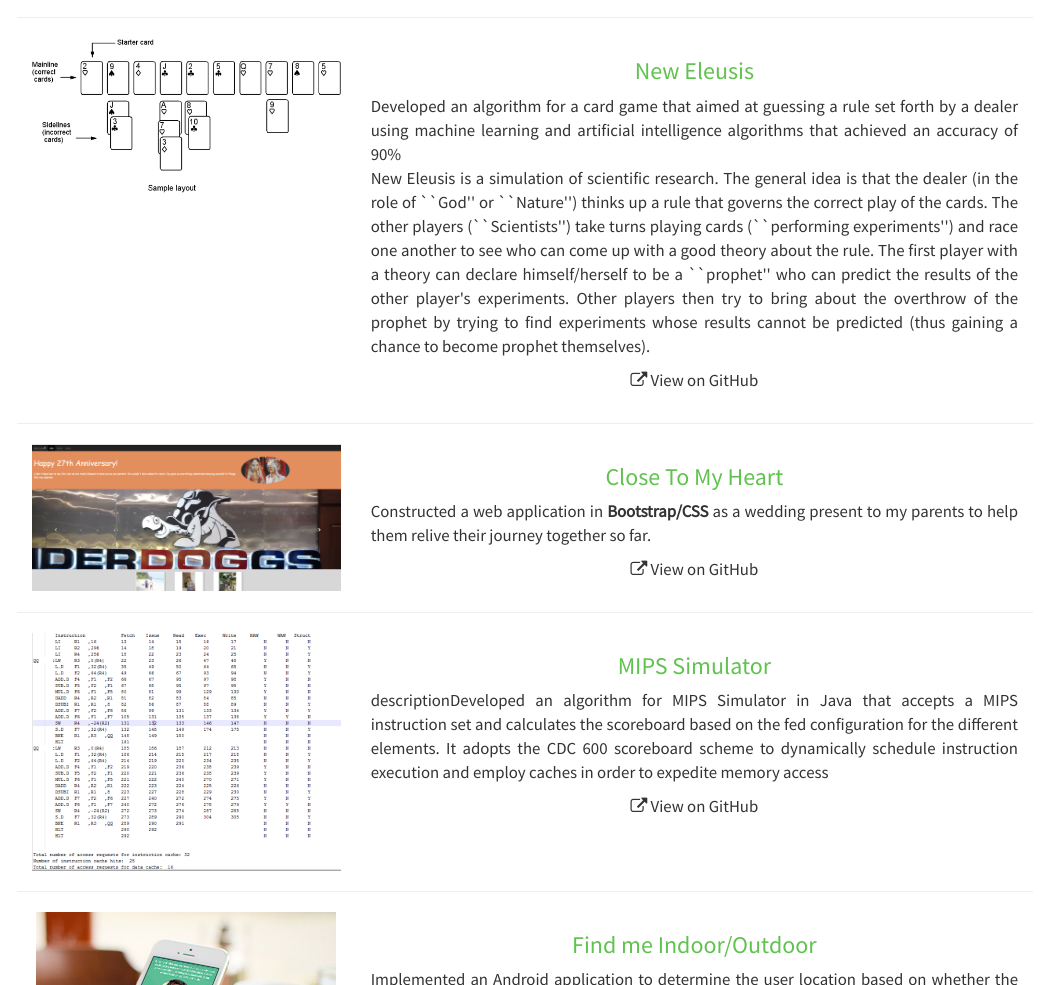
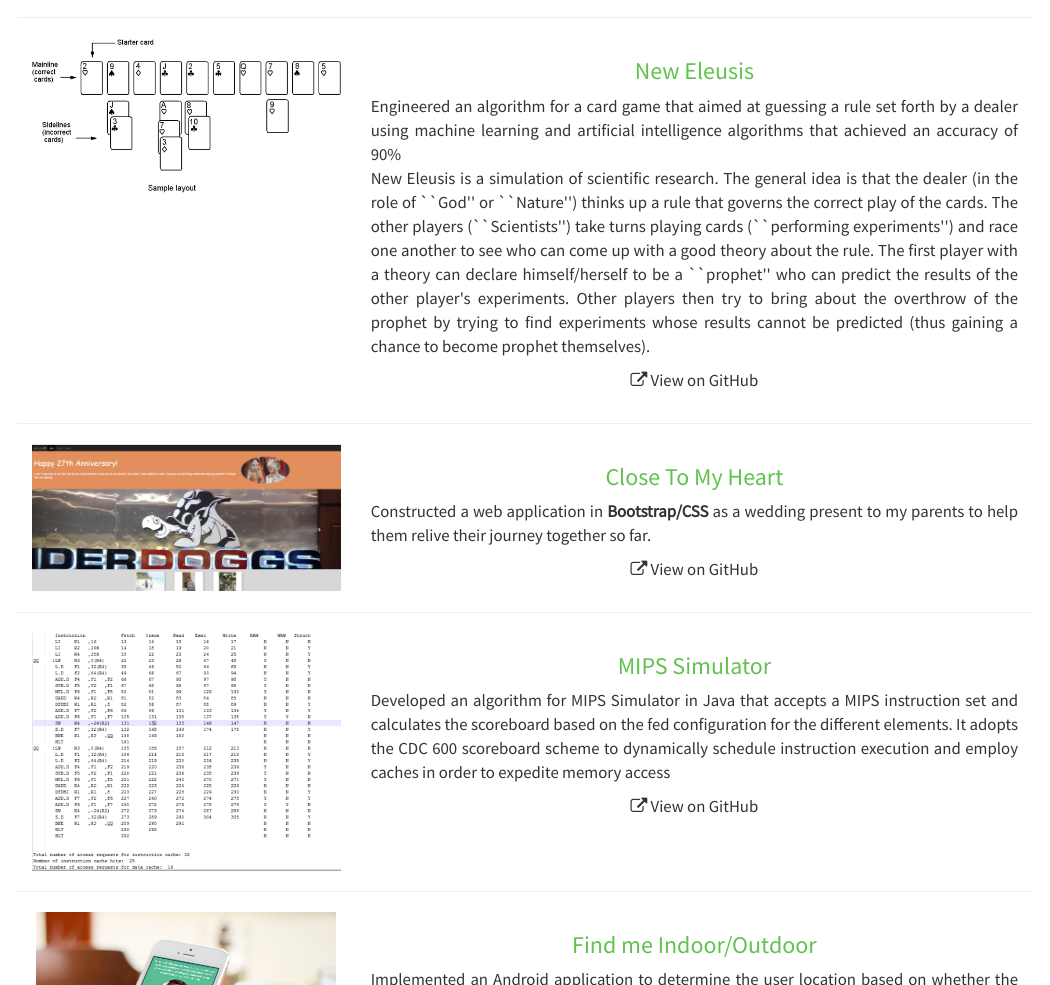
Before and after one commit to neetikakhurana/Portfolio, a plain HTML site: page projects.html in a window 1280 px wide. Shown: the part 603-1588 px from the top of the page, without its empty margins (115-1165 px from the left). Drawn offline with nearby package versions, Linux system fonts and the light colour scheme.

Commit message:
Update projects.html

```diff
--- a/projects.html
+++ b/projects.html
@@ -81,7 +81,7 @@
                                 </a>
                                 <div class="desc col-md-8 col-sm-8 col-xs-12">
                                     <h3 class="title">New Eleusis</h3>
-                                    <p style="text-align:justify;">Developed an algorithm for a card game that aimed at guessing a rule set forth by a dealer using machine learning and artificial intelligence algorithms that achieved an accuracy of 90%<br/>New Eleusis is a simulation of scientific research. The general idea is that the dealer (in the role of ``God'' or ``Nature'') thinks up a rule that governs the correct play of the cards. The other players (``Scientists'') take turns playing cards (``performing experiments'') and race one another to see who can come up with a good theory about the rule. The first player with a theory can declare himself/herself to be a ``prophet'' who can predict the results of the other player's experiments. Other players then try to bring about the overthrow of the prophet by trying to find experiments whose results cannot be predicted (thus gaining a chance to become prophet themselves).</p>
+                                    <p style="text-align:justify;">Engineered an algorithm for a card game that aimed at guessing a rule set forth by a dealer using machine learning and artificial intelligence algorithms that achieved an accuracy of 90%<br/>New Eleusis is a simulation of scientific research. The general idea is that the dealer (in the role of ``God'' or ``Nature'') thinks up a rule that governs the correct play of the cards. The other players (``Scientists'') take turns playing cards (``performing experiments'') and race one another to see who can come up with a good theory about the rule. The first player with a theory can declare himself/herself to be a ``prophet'' who can predict the results of the other player's experiments. Other players then try to bring about the overthrow of the prophet by trying to find experiments whose results cannot be predicted (thus gaining a chance to become prophet themselves).</p>
                                     <p><a class="more-link" href="https://github.com/neetikakhurana/New-Eleusis-1" target="_blank"><i class="fa fa-external-link"></i> View on GitHub</a></p>
                                 </div><!--//desc-->
             </div>
@@ -115,7 +115,7 @@
                                 </a>
                                 <div class="desc col-md-8 col-sm-8 col-xs-12">
                                     <h3 class="title">MIPS Simulator</h3>
-                                    <p style="text-align:justify;">descriptionDeveloped an algorithm for MIPS Simulator in Java that accepts a MIPS instruction set and calculates the scoreboard based on the fed configuration for the different elements. It adopts the CDC 600 scoreboard scheme to dynamically schedule instruction execution and employ caches in order to expedite memory access</p>
+                                    <p style="text-align:justify;">Developed an algorithm for MIPS Simulator in Java that accepts a MIPS instruction set and calculates the scoreboard based on the fed configuration for the different elements. It adopts the CDC 600 scoreboard scheme to dynamically schedule instruction execution and employ caches in order to expedite memory access</p>
                                     <p><a class="more-link" href="https://github.com/neetikakhurana/CMSC611-Project" target="_blank"><i class="fa fa-external-link"></i> View on GitHub</a></p>
                                 </div><!--//desc-->
                                 </div>
```
